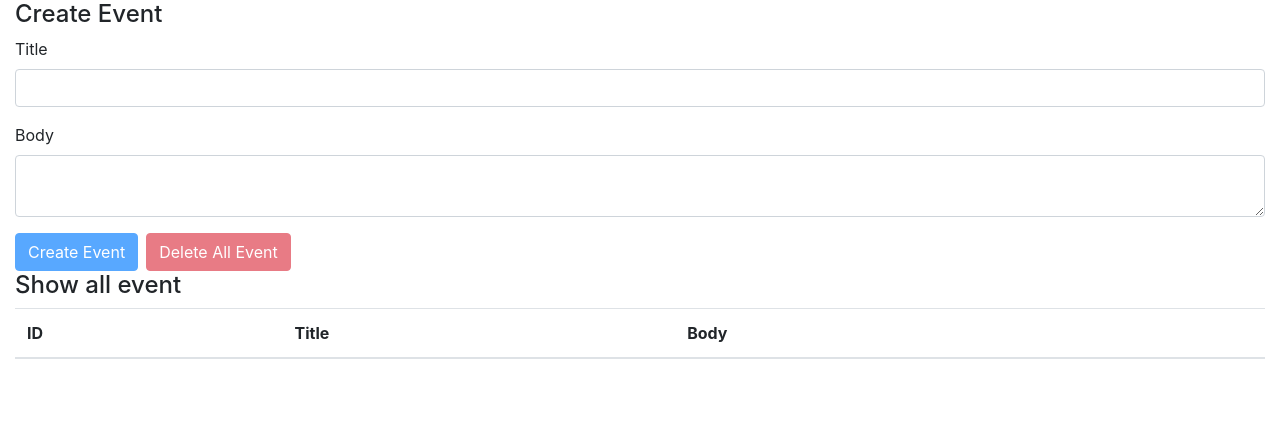
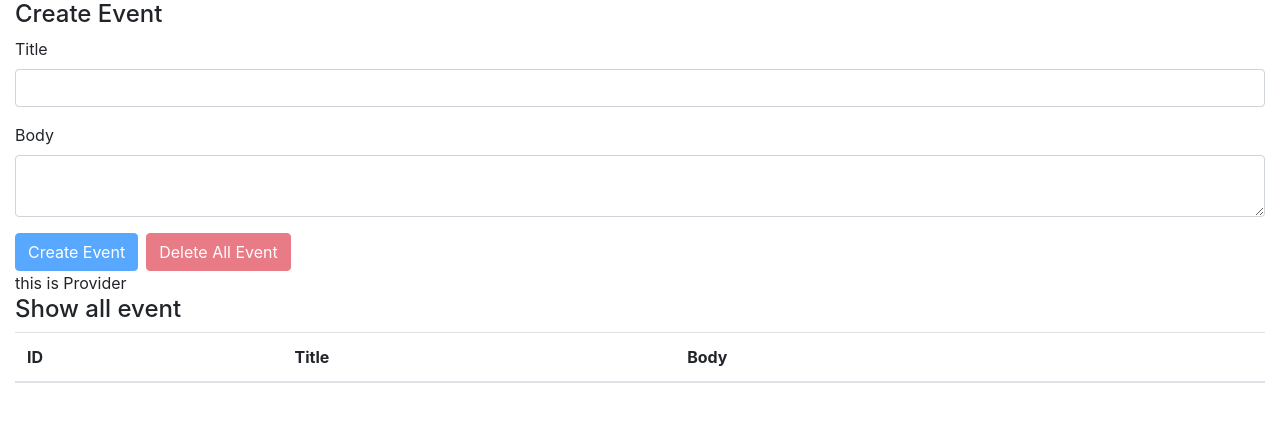
Before and after one commit to Tomoko-hub/reactHooks-vol2, a React (Create React App) app: page / in a window 1280 px wide. Shown: the top 422 px of the page. Built offline with nearby package versions, Linux system fonts and the light colour scheme.

Commit message:
setup react context provider

```diff
--- a/src/components/App.js
+++ b/src/components/App.js
@@ -3,17 +3,22 @@
 import 'bootstrap/dist/css/bootstrap.min.css';
 
 import EventForm from './EventForm';
+import Events from './Events';
+import AppContext from '../contexts/AppContext';
 import reducer from '../reducers';
-import Events from './Events';
+
+console.log({AppContext});
 
 function App() {
   const [ state, dispatch ] = useReducer(reducer, []);
 
   return (
-    <div className="container-fluid">
-      <EventForm state={state} dispatch={dispatch} />
-      <Events state={state} dispatch={dispatch} />
-    </div>
+    <AppContext.Provider value={'this is Provider'}>
+      <div className="container-fluid">
+        <EventForm state={state} dispatch={dispatch} />
+        <Events state={state} dispatch={dispatch} />
+      </div>
+    </AppContext.Provider>
   );
 }
 
--- a/src/components/Events.js
+++ b/src/components/Events.js
@@ -1,11 +1,14 @@
-import React from "react";
+import React, { useContext } from "react";
 
 import Event from "./Event";
 
+import AppContext from "../contexts/AppContext";
+
 const Events = ({ state, dispatch }) => {
-
+    const value = useContext(AppContext);
     return(
         <>
+             <div>{value}</div>
             <h4>Show all event</h4>
             <table className="table table-hover">
             <thead>
```
